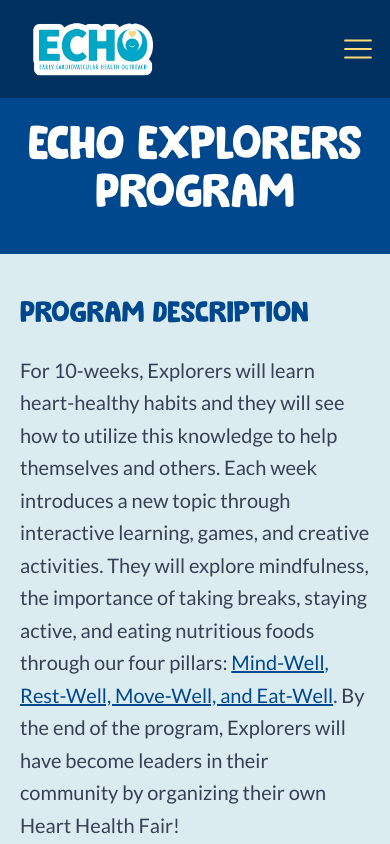
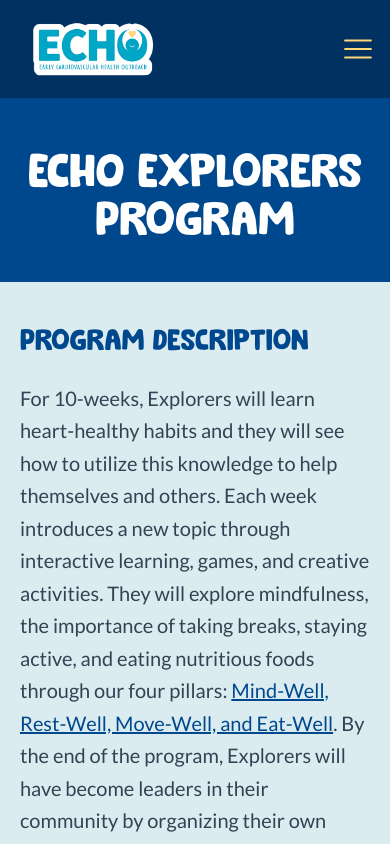
Before and after one commit to ganning127/echo_website, a Next.js app: page /program/echo-explorers in a window 390 px wide. Shown: the top 844 px of the page. Built offline with nearby package versions, Linux system fonts and the light colour scheme.

Commit message:
Update page.tsx

```diff
--- a/src/app/program/echo-explorers/page.tsx
+++ b/src/app/program/echo-explorers/page.tsx
@@ -19,7 +19,7 @@ export default function EchoExplorers() {
       </nav>
       <Suspense fallback={<div>Loading...</div>}>
         <div className="bg-[#00488D]">
-          <h1 className="text-5xl text-white pb-10 mx-auto text-center pt-5">
+          <h1 className="text-5xl text-white pb-10 mx-auto text-center pt-12 sm:pt-5">
             ECHO Explorers Program
           </h1>
         </div>
```
